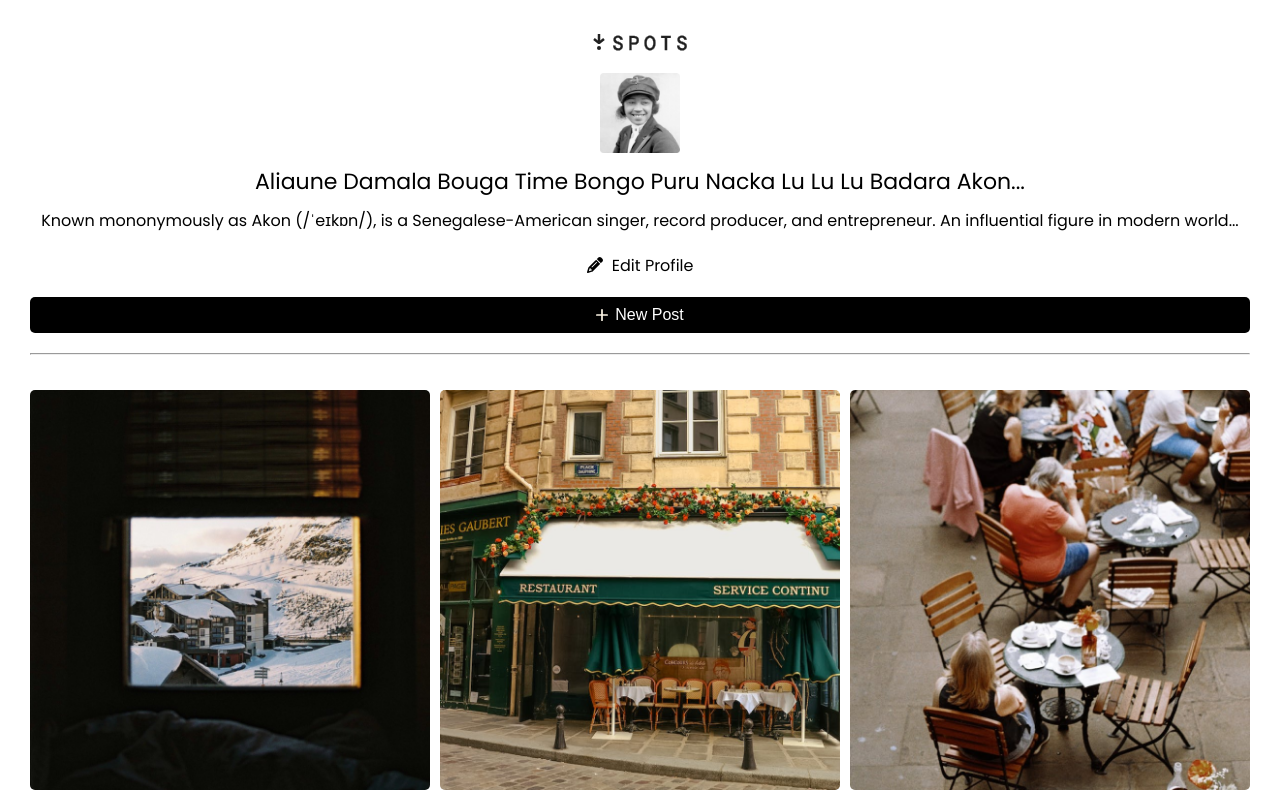
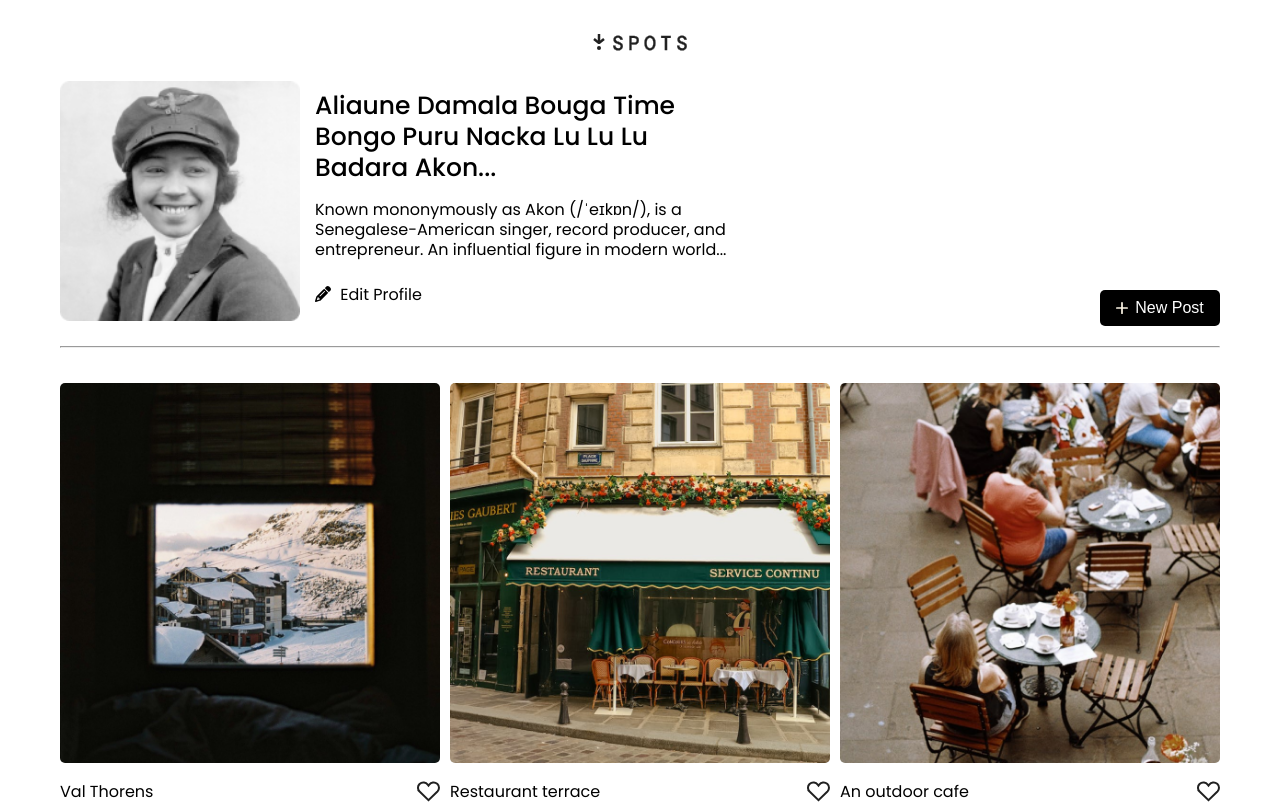
Before and after one commit to Nma01/instaspot-react-app, a React (Vite) app: page / in a window 1280 px wide. Shown: the top 804 px of the page. Built offline with nearby package versions, Linux system fonts and the light colour scheme.

Commit message:
more updates

```diff
--- a/src/index.css
+++ b/src/index.css
@@ -23,8 +23,8 @@ body {
   text-align: center;
 }
 .profile_name {
-  font-weight: 400;
-  font-size: 22px;
+  font-weight: 500;
+  font-size: 25px;
 }
 
 .edit-profile{
@@ -33,6 +33,13 @@ body {
 .pencil-icon{
   margin-right: 5px;
 }
+
+.love-icon:hover{
+ cursor: pointer;
+}
+
+
+
 
 /* New post button */
 .btn{
@@ -46,6 +53,10 @@ body {
   align-self: center;
   border: none;
   border-radius: 5px;
+}
+.btn:hover{
+  cursor: pointer;
+  background-color: rgb(95, 93, 93);
 }
 .plus-icon{
   width: 12px;
@@ -94,7 +105,7 @@ footer{
 @media (min-width: 768px ) and (max-width:850px){
 
   body{
-    margin: 20px;
+    margin: 20px ;
   }
   .card-container{
    display: grid;
@@ -107,24 +118,42 @@ footer{
 
 @media (min-width: 851px ) {
 
-  /* .profile-wrapper{
+  .profile-wrapper{
     display: flex;
     justify-content: space-between;
+
   }
 
   .btn{
-    width: 150px;
+    width: 120px;
+    margin-top: auto;
   }
 
   .profile{
-    width: ;
-  } */
+    width: 80%;
+    display: flex;
+    gap: 15px;
+    flex-direction: row;
+    justify-content: left;
+    align-items: end;
+
+  }
+
+  .profile img{
+    width: 240px;
+  }
+
+  .profile_text{
+    width: 430px;
+    text-align: left;
+
+  }
 
 
 
   /*  */
   body{
-    margin: 20px;
+    margin: 20px 50px;
   }
   .card-container{
    display: grid;
```
